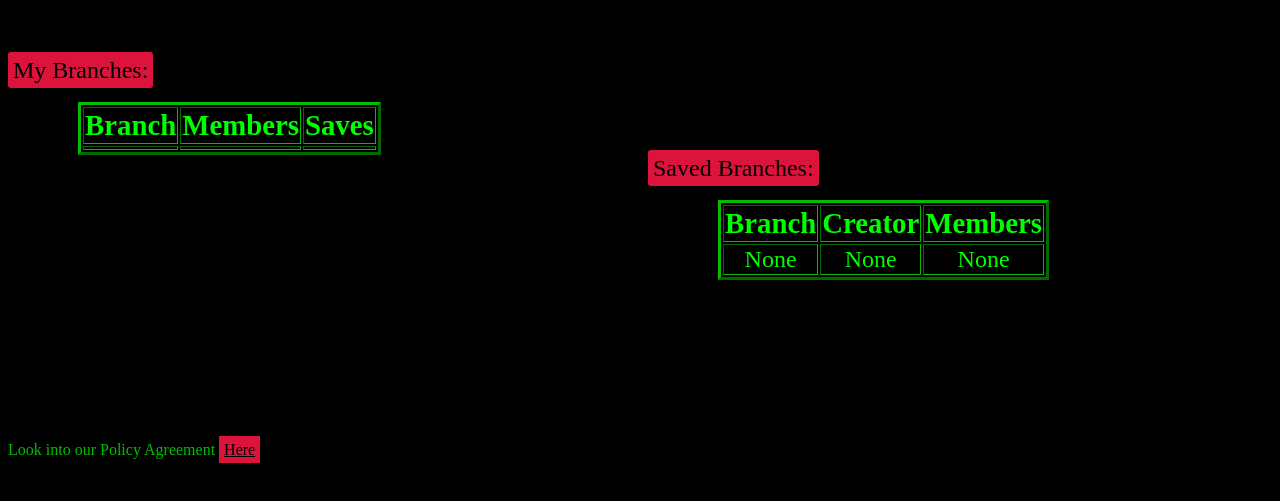
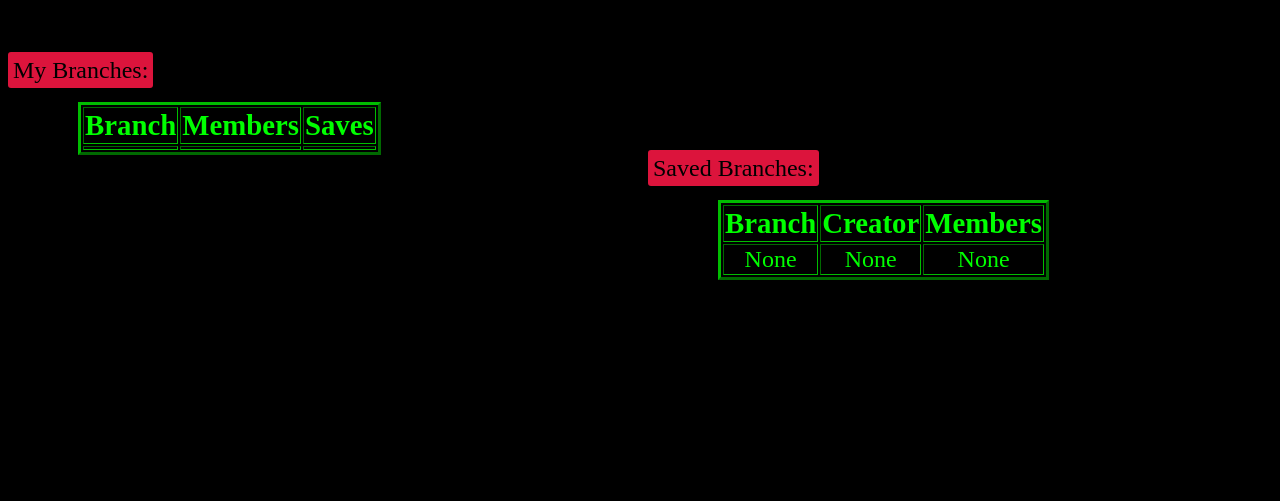
Before and after one commit to AnonymousCultist/deep-sector, a plain HTML site: page pages/Root.html in a window 1280 px wide. Shown: the part 149-650 px from the top of the page. Drawn offline with Linux system fonts and the light colour scheme.

Commit message:
Update Root.html

```diff
--- a/pages/Root.html
+++ b/pages/Root.html
@@ -92,12 +92,6 @@
         <br><br>
         <br><br>
         <br><br>
-        <div class="bottom-page">
-            <label class="small-font" for="policy-file">Look into our Policy Agreement </label>
-            <a class="link-highlight2" name="policy-file" href="PolicyFile.html">
-                Here
-            </a>
-        </div>
     </div>
 </body>
 </html>
```
Lines whose indentation alone changed are shown as unchanged.
